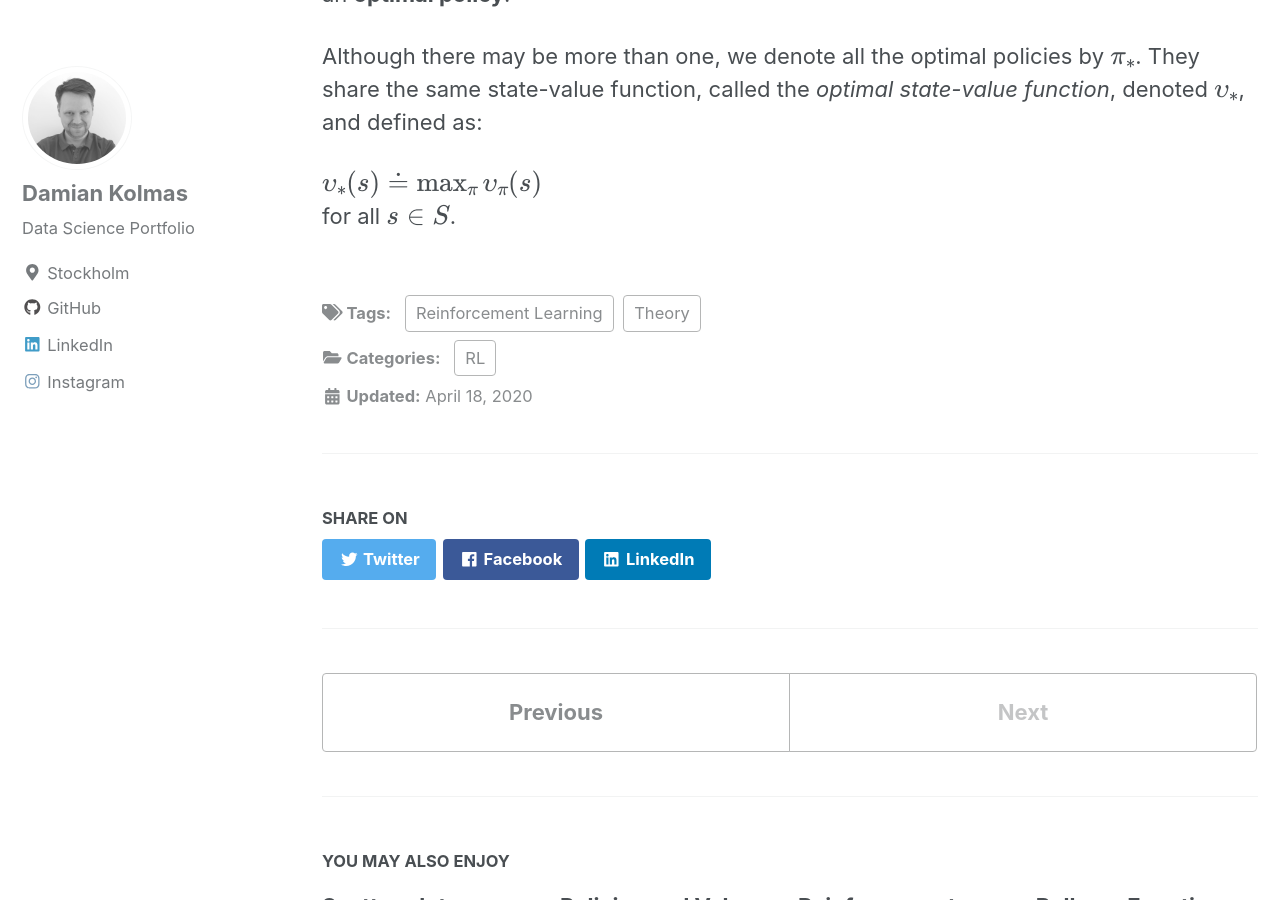
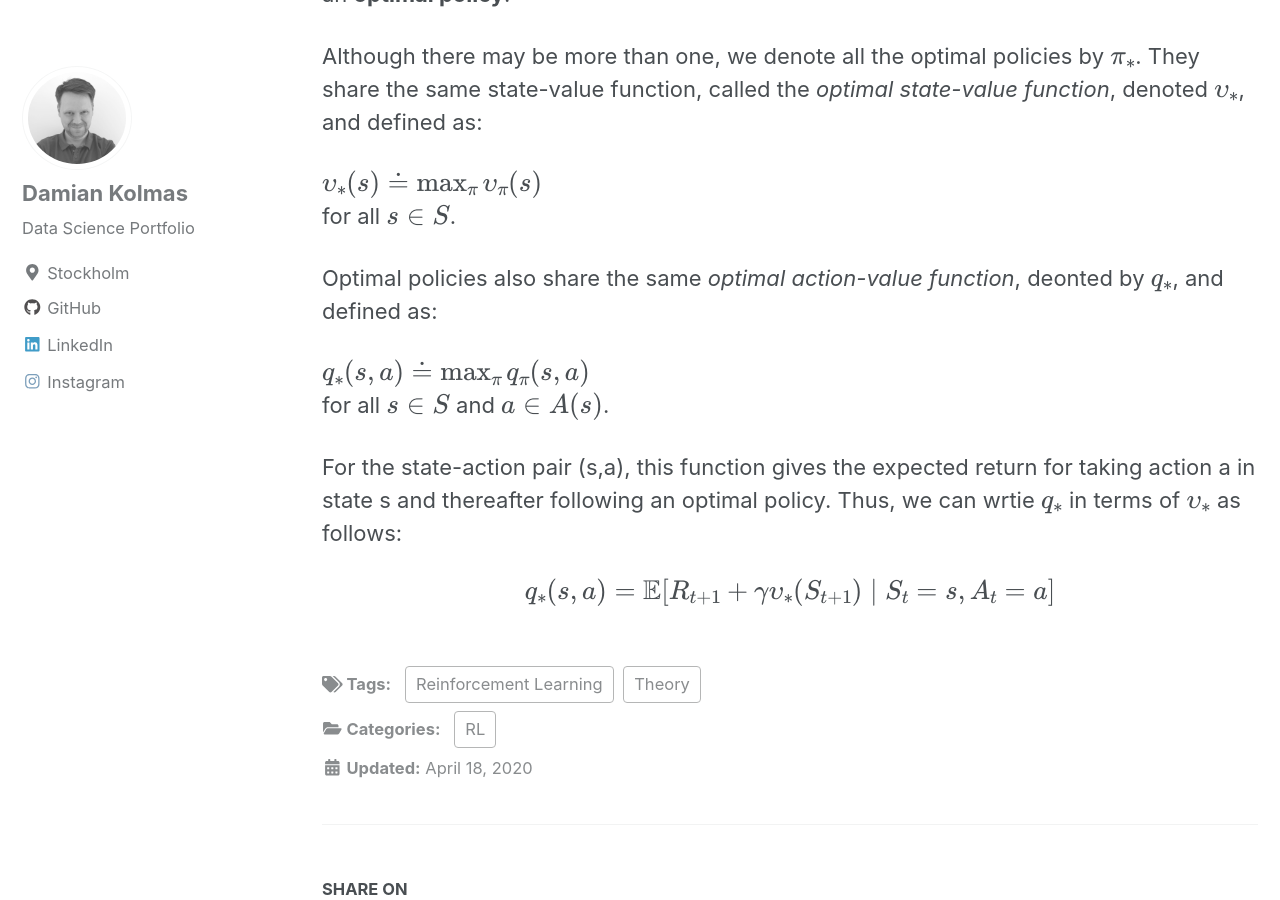
Before and after one commit to DKolmas/DKolmas.github.io, a Jekyll site: the page built from _posts/2020-04-18-Bellman-Optimality-Equations.md, in a window 1280 px wide and 900 px high, scrolled down 922 px. Built offline with Jekyll 4.4.1, drawn with Linux system fonts in a browser that asks for light colours; cached includes are drawn as plain includes; formulas are drawn with MathJax 3.

Commit message:
small quick update

```diff
--- a/_posts/2020-04-18-Bellman-Optimality-Equations.md
+++ b/_posts/2020-04-18-Bellman-Optimality-Equations.md
@@ -26,3 +26,12 @@ Although there may be more than one, we denote all the optimal policies by $$\pi
 
 $$\upsilon_{*}(s) \doteq \max_{\pi}\upsilon_{\pi}(s)$$
 for all $$s\in S$$.
+
+Optimal policies also share the same *optimal action-value function*, deonted by $$q_*$$, and defined as:
+
+$$q_{*}(s,a) \doteq \max_{\pi}q_{\pi}(s,a)$$
+for all $$s\in S$$ and $$a \in A(s)$$.
+
+For the state-action pair (s,a), this function gives the expected return for taking action a in state s and thereafter following an optimal policy. Thus, we can wrtie $$q_*$$ in terms of $$\upsilon_*$$ as follows:
+
+$$q_{*}(s,a) = \mathbb{E}[R_{t+1} + \gamma\upsilon_{*}(S_{t+1}) \mid S_t = s, A_t = a ] $$
```
